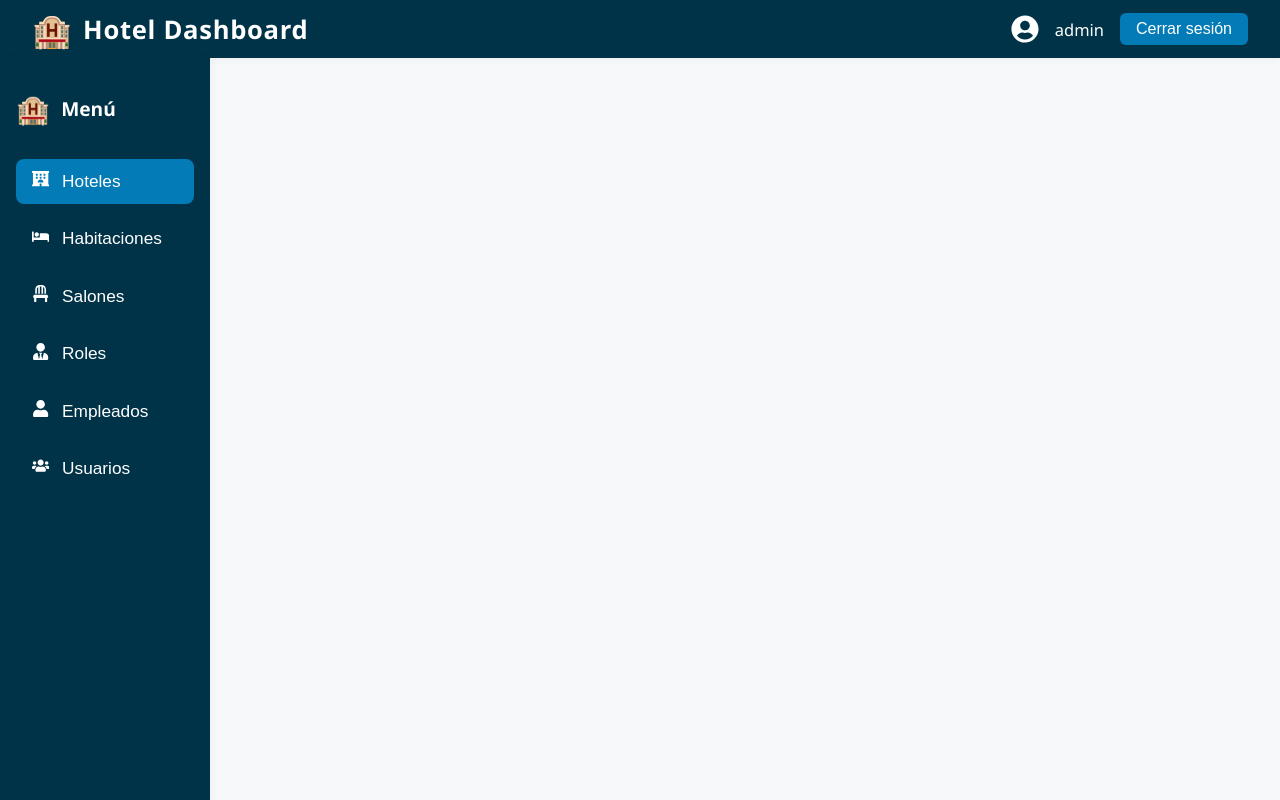
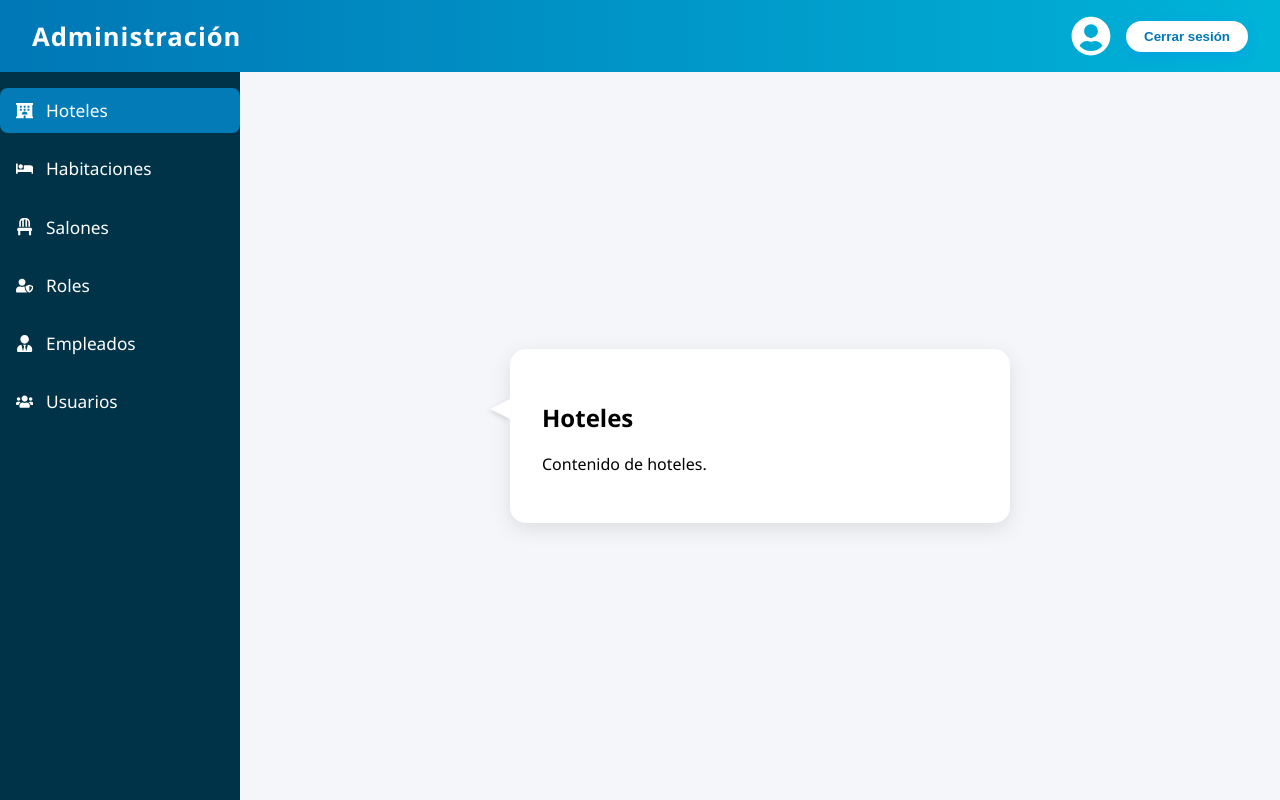
Before and after one commit to vanessaG0906/front, a React (Vite) app: page /dashboard/hoteles in a window 1280 px wide. Built offline with nearby package versions, Linux system fonts and the light colour scheme; sample sign-in values are in the browser's storage.

Commit message:
login final  cambios al dashboard

```diff
--- a/src/App.jsx
+++ b/src/App.jsx
@@ -1,6 +1,7 @@
 import { BrowserRouter as Router, Routes, Route, Navigate } from "react-router-dom";
 import Login from "./pages/Login";
 import Dashboard from "./pages/Dashboard";
+import PrivateRoute from "./components/PrivateRoute";
 
 function App() {
   return (
@@ -8,7 +9,13 @@ function App() {
       <Routes>
         <Route path="/" element={<Navigate to="/login" />} />
         <Route path="/login" element={<Login />} />
+
+
+
+        <Route element={<PrivateRoute />}>
         <Route path="/dashboard/*" element={<Dashboard />} />
+        </Route>
+
       </Routes>
     </Router>
   );
--- a/src/components/Navbar.css
+++ b/src/components/Navbar.css
@@ -1,32 +1,44 @@
 .navbar {
-  background: #004466;
+  background: linear-gradient(90deg, #0077b6 0%, #00b4d8 100%);
   color: white;
   padding: 1rem 2rem;
   display: flex;
   justify-content: space-between;
   align-items: center;
-  box-shadow: 0 2px 6px rgba(0,0,0,0.07);
+  box-shadow: 0 4px 15px rgba(0, 132, 255, 0.3);
+  font-family: 'Segoe UI', 'Roboto', Arial, sans-serif;
+  user-select: none;
 }
 
 .navbar-logo {
-  font-weight: bold;
-  font-size: 22px;
+  font-weight: 700;
+  font-size: 1.6rem;
+  letter-spacing: 1px;
 }
 
-.navbar-links {
+.navbar-user {
   display: flex;
-  gap: 1.5rem;
+  align-items: center;
+  gap: 15px;
 }
 
-.navbar-links a {
-  color: white;
-  text-decoration: none;
+.navbar-logout {
+  background: white;
+  color: #0077b6;
+  border: none;
+  padding: 8px 18px;
+  border-radius: 20px;
   font-weight: 600;
-  transition: color 0.2s;
+  cursor: pointer;
+  box-shadow: 0 4px 12px rgba(0, 132, 255, 0.3);
+  transition: background-color 0.25s, color 0.25s;
 }
 
-.navbar-links a:hover {
-  color: #66a6ff;
+.navbar-logout:hover {
+  background: #005f85;
+  color: white;
+  box-shadow: 0 6px 15px rgba(0, 95, 133, 0.8);
+  transform: scale(1.05);
 }
 
 @media (max-width: 600px) {
@@ -35,8 +47,7 @@
     align-items: flex-start;
     padding: 0.8rem 1rem;
   }
-  .navbar-links {
-    gap: 1rem;
-    margin-top: 0.7rem;
+  .navbar-user {
+    margin-top: 0.5rem;
   }
 }
--- a/src/components/Navbar.jsx
+++ b/src/components/Navbar.jsx
@@ -1,18 +1,27 @@
 import React from "react";
+import { useNavigate } from "react-router-dom";
 import { FaUserCircle } from "react-icons/fa";
-import './Navbar.css'
+import './Navbar.css';
 
 export default function Navbar() {
+  const navigate = useNavigate();
+
+  const handleLogout = () => {
+  localStorage.removeItem("token");
+  navigate("/login", { replace: true });
+};
+
+
   return (
     <header className="navbar">
       <div className="navbar-logo">
-        <span role="img" aria-label="hotel" style={{ fontSize: "2rem" }}>🏨</span>
-        <span className="navbar-title">Hotel Dashboard</span>
+        <span className="navbar-title">Administración</span>
       </div>
       <div className="navbar-user">
-        <FaUserCircle size={28} />
-        <span className="navbar-username">admin</span>
-        <button className="navbar-logout">Cerrar sesión</button>
+        <FaUserCircle size={40} />
+        <button className="navbar-logout" onClick={handleLogout}>
+          Cerrar sesión
+        </button>
       </div>
     </header>
   );
--- /dev/null
+++ b/src/components/PrivateRoute.jsx
@@ -0,0 +1,7 @@
+import { Navigate, Outlet } from "react-router-dom";
+
+export default function PrivateRoute() {
+  const token = localStorage.getItem("token");
+
+  return token ? <Outlet /> : <Navigate to="/login" replace />;
+}
--- a/src/components/Sidebar.css
+++ b/src/components/Sidebar.css
@@ -5,40 +5,29 @@
   display: flex;
   flex-direction: column;
   padding: 2rem 1rem;
-  min-height: 100vh;
-  box-shadow: 2px 0 8px rgba(0,0,0,0.04);
-}
-
-.sidebar-logo {
-  display: flex;
-  align-items: center;
-  gap: .7rem;
-  margin-bottom: 2rem;
-}
-
-.sidebar-title {
-  font-size: 1.2rem;
-  font-weight: bold;
+  box-shadow: 2px 0 8px rgba(0, 0, 0, 0.04);
 }
 
 .sidebar-nav {
   display: flex;
   flex-direction: column;
-  gap: .8rem;
+  gap: 0.8rem;
 }
 
+/* Aplicado a NavLink automáticamente si está activo */
 .sidebar-btn {
   background: transparent;
   border: none;
   color: #fff;
-  padding: .7rem 1rem;
+  padding: 0.7rem 1rem;
   display: flex;
   align-items: center;
-  gap: .8rem;
+  gap: 0.8rem;
   font-size: 1.08rem;
   border-radius: 8px;
   cursor: pointer;
   transition: background 0.19s;
+  text-decoration: none;
 }
 
 .sidebar-btn.active,
--- a/src/components/Sidebar.jsx
+++ b/src/components/Sidebar.jsx
@@ -1,37 +1,36 @@
-import { useNavigate, useLocation } from "react-router-dom";
-import { FaHotel, FaBed, FaChair, FaUserTie, FaUser, FaUsers } from "react-icons/fa";
+import { NavLink } from "react-router-dom";
+import {
+  FaHotel,
+  FaBed,
+  FaUsers,
+  FaUserTie,
+  FaChair,
+  FaUserShield
+} from "react-icons/fa";
 import "./Sidebar.css";
 
-const menu = [
-  { label: "Hoteles", route: "hoteles", icon: <FaHotel /> },
-  { label: "Habitaciones", route: "habitaciones", icon: <FaBed /> },
-  { label: "Salones", route: "salones", icon: <FaChair /> },
-  { label: "Roles", route: "roles", icon: <FaUserTie /> },
-  { label: "Empleados", route: "empleados", icon: <FaUser /> },
-  { label: "Usuarios", route: "usuarios", icon: <FaUsers /> },
-];
-
 export default function Sidebar() {
-  const navigate = useNavigate();
-  const { pathname } = useLocation();
-
   return (
     <aside className="sidebar">
-      <div className="sidebar-logo">
-        <span role="img" aria-label="hotel" style={{ fontSize: "1.7rem" }}>🏨</span>
-        <span className="sidebar-title">Menú</span>
-      </div>
       <nav className="sidebar-nav">
-        {menu.map((item) => (
-          <button
-            className={`sidebar-btn${pathname.includes(item.route) ? " active" : ""}`}
-            key={item.route}
-            onClick={() => navigate(`/dashboard/${item.route}`)}
-          >
-            <span className="sidebar-icon">{item.icon}</span>
-            <span className="sidebar-label">{item.label}</span>
-          </button>
-        ))}
+        <NavLink to="/dashboard/hoteles" className="sidebar-btn">
+          <FaHotel /> <span>Hoteles</span>
+        </NavLink>
+        <NavLink to="/dashboard/habitaciones" className="sidebar-btn">
+          <FaBed /> <span>Habitaciones</span>
+        </NavLink>
+        <NavLink to="/dashboard/salones" className="sidebar-btn">
+          <FaChair /> <span>Salones</span>
+        </NavLink>
+        <NavLink to="/dashboard/roles" className="sidebar-btn">
+          <FaUserShield /> <span>Roles</span>
+        </NavLink>
+        <NavLink to="/dashboard/empleados" className="sidebar-btn">
+          <FaUserTie /> <span>Empleados</span>
+        </NavLink>
+        <NavLink to="/dashboard/usuarios" className="sidebar-btn">
+          <FaUsers /> <span>Usuarios</span>
+        </NavLink>
       </nav>
     </aside>
   );
--- a/src/components/TablaHoteles.jsx
+++ b/src/components/TablaHoteles.jsx
@@ -1,30 +1,25 @@
-import React from "react";
+import { useLocation } from "react-router-dom";
+
 export default function TablaHoteles() {
-  const hoteles = [
-    { id: 1, nombre: "Hotel Central", ciudad: "Quito" },
-    { id: 2, nombre: "Hotel del Lago", ciudad: "Guayaquil" },
-  ];
+  const location = useLocation();
+
+  const arrowPositions = {
+    "/dashboard/hoteles": "50px",
+    "/dashboard/habitaciones": "100px",
+    "/dashboard/salones": "150px",
+    "/dashboard/roles": "200px",
+    "/dashboard/empleados": "250px",
+    "/dashboard/usuarios": "300px",
+  };
+
+  const arrowTop = arrowPositions[location.pathname] || "50px";
+
   return (
-    <section className="dashboard-section">
-      <h2>Hoteles</h2>
-      <table>
-        <thead>
-          <tr>
-            <th>ID</th>
-            <th>Nombre</th>
-            <th>Ciudad</th>
-          </tr>
-        </thead>
-        <tbody>
-          {hoteles.map(h => (
-            <tr key={h.id}>
-              <td>{h.id}</td>
-              <td>{h.nombre}</td>
-              <td>{h.ciudad}</td>
-            </tr>
-          ))}
-        </tbody>
-      </table>
-    </section>
+    <div className="centered-card">
+      <div className="arrow-box" style={{ "--arrow-top": arrowTop }}>
+        <h2>Hoteles</h2>
+        <p>Contenido de hoteles.</p>
+      </div>
+    </div>
   );
 }
--- a/src/pages/Dashboard.css
+++ b/src/pages/Dashboard.css
@@ -1,73 +1,65 @@
-body {
-  background: #f4f6fa;
-}
-
-.dashboard-wrapper {
+/* Estilo raíz del dashboard */
+.dashboard-root {
   height: 100vh;
   width: 100vw;
   display: flex;
   flex-direction: column;
+  background-color: #f4f6fa;
 }
 
-.navbar {
-  height: 58px;
-  background: #003348;
-  color: #fff;
-  display: flex;
-  justify-content: space-between;
-  align-items: center;
-  padding: 0 2rem;
-  box-shadow: 0 2px 8px rgba(0,0,0,0.04);
-}
-
-.navbar-logo {
-  display: flex;
-  align-items: center;
-  gap: 0.7rem;
-}
-
-.navbar-title {
-  font-size: 1.6rem;
-  font-weight: 700;
-  letter-spacing: .7px;
-}
-
-.navbar-user {
-  display: flex;
-  align-items: center;
-  gap: 1rem;
-}
-
-.navbar-username {
-  font-size: 1.03rem;
-  font-weight: 500;
-}
-
-.navbar-logout {
-  background: #037bb6;
-  color: #fff;
-  border: none;
-  border-radius: 6px;
-  padding: 7px 16px;
-  font-size: 1rem;
-  cursor: pointer;
-  transition: background 0.2s;
-}
-.navbar-logout:hover {
-  background: #025a8a;
-}
-
-.dashboard-container {
+/* Contenedor principal debajo de la navbar */
+.dashboard-main {
   display: flex;
   flex: 1;
-  background: #f4f6fa;
-  min-height: 0;
-  height: calc(100vh - 58px);
+  height: calc(100vh - 58px); /* altura restante después de la navbar */
   overflow: hidden;
 }
 
+/* Sidebar (asegúrate de usar esta clase en tu componente Sidebar) */
+.sidebar {
+  width: 240px;
+  background-color: #003348;
+  padding: 1rem 0;
+  display: flex;
+  flex-direction: column;
+  color: white;
+}
+
+/* Contenido principal */
 .dashboard-content {
   flex: 1;
-  padding: 2.5rem 2.5rem 2rem 2.5rem;
+  padding: 2rem;
   overflow-y: auto;
+  background-color: #f4f6fa;
 }
+
+.centered-card {
+  display: flex;
+  justify-content: center;
+  align-items: center;
+  height: 100%;
+}
+
+.arrow-box {
+  position: relative;
+  background: white;
+  padding: 2rem;
+  border-radius: 16px;
+  box-shadow: 0 6px 20px rgba(0, 0, 0, 0.1);
+  min-width: 500px;
+  max-width: 700px;
+}
+
+/* Flechita dinámica */
+.arrow-box::before {
+  content: "";
+  position: absolute;
+  left: -20px;
+  top: var(--arrow-top, 30px); /* aquí usamos la posición dinámica */
+  width: 0;
+  height: 0;
+  border-top: 10px solid transparent;
+  border-bottom: 10px solid transparent;
+  border-right: 20px solid white;
+  filter: drop-shadow(-2px 2px 2px rgba(0, 0, 0, 0.1));
+}
--- a/src/pages/Login.css
+++ b/src/pages/Login.css
@@ -1,113 +1,150 @@
 html, body, #root {
-  height: 100vh;
-  min-height: 100vh;
-  width: 100vw;
+  height: 100%;
   margin: 0;
-  padding: 0;
-  box-sizing: border-box;
-  overflow: hidden;
-  background: #f6f8fa;
-  font-family: 'Segoe UI', 'Roboto', Arial, sans-serif;
+  font-family: 'Segoe UI', 'Roboto', sans-serif;
+  background: linear-gradient(145deg, #f0f4f8, #dbe9f1);
+  display: flex;
+  align-items: center;
+  justify-content: center;
 }
 
 .login-bg {
-  height: 100vh;
-  width: 100vw;
+  width: 100%;
   display: flex;
+  justify-content: center;
   align-items: center;
-  justify-content: center;
-  background: inherit;
-  margin: 0;
-  padding: 0;
-  box-sizing: border-box;
 }
 
 .login-form {
-  background: #fff;
-  padding: 2.5rem 2.5rem 2rem 2.5rem;
-  border-radius: 22px;
-  box-shadow: 0 8px 32px 0 rgba(0, 60, 120, 0.16);
-  min-width: 0;
-  max-width: 95vw;
-  width: 370px;
+  background: #ffffff;
+  padding: 3rem 2.5rem;
+  border-radius: 16px;
+  box-shadow: 0 15px 35px rgba(0, 0, 0, 0.08);
+  width: 100%;
+  max-width: 400px;
   display: flex;
   flex-direction: column;
   gap: 1.5rem;
-  box-sizing: border-box;
-  margin: 0 auto;
-  transition: box-shadow 0.2s;
-}
-
-.login-form:hover {
-  box-shadow: 0 12px 40px 0 rgba(0, 40, 80, 0.20);
+  animation: fadeIn 0.5s ease-in-out;
 }
 
 .login-form h2 {
+  margin: 0;
   text-align: center;
-  color: #083b5c;
-  margin-bottom: 10px;
   font-size: 2rem;
-  letter-spacing: 1px;
-  font-weight: 700;
+  color: #05445e;
 }
 
 .form-group {
   display: flex;
   flex-direction: column;
-  gap: 0.4rem;
 }
 
 .form-group label {
+  margin-bottom: 6px;
   font-weight: 600;
-  color: #083b5c;
-  font-size: 1rem;
-  margin-bottom: 2px;
+  color: #333;
 }
 
 .form-group input {
-  padding: 10px 12px;
-  border: 1.5px solid #b6d0e2;
-  border-radius: 8px;
+  padding: 10px 14px;
+  border: 1.5px solid #ccdbe2;
+  border-radius: 10px;
   font-size: 1rem;
-  transition: border 0.2s, box-shadow 0.2s;
   outline: none;
-  background: #fafdff;
-  color: #194276;
+  transition: border 0.3s, box-shadow 0.3s;
+  background: #f7fafc;
 }
 
 .form-group input:focus {
-  border-color: #28a1e0;
-  box-shadow: 0 0 0 2px #94d3f7;
+  border-color: #00aaff;
+  box-shadow: 0 0 0 3px rgba(0, 170, 255, 0.2);
 }
 
 .login-form button {
-  width: 100%;
-  background: linear-gradient(90deg, #0077b6 0%, #00b4d8 100%);
-  color: #fff;
-  padding: 12px 0;
+  background: linear-gradient(90deg, #00b4d8, #0077b6);
   border: none;
-  border-radius: 8px;
-  font-weight: 700;
-  font-size: 1.08rem;
+  padding: 12px;
+  color: white;
+  font-size: 1.1rem;
+  font-weight: bold;
+  border-radius: 10px;
   cursor: pointer;
-  margin-top: 6px;
-  letter-spacing: 0.5px;
-  box-shadow: 0 2px 12px rgba(0,132,255,0.10);
-  transition: background 0.2s, transform 0.15s;
+  transition: transform 0.2s, background 0.3s;
 }
 
 .login-form button:hover {
-  background: linear-gradient(90deg, #005f85 0%, #0096c7 100%);
-  transform: translateY(-2px) scale(1.03);
+  background: linear-gradient(90deg, #0096c7, #023e8a);
+  transform: scale(1.02);
 }
 
-@media (max-width: 500px) {
-  .login-form {
-    padding: 1.2rem 0.6rem;
-    width: 98vw;
-    max-width: 99vw;
+/* Modal */
+.modal-overlay {
+  position: fixed;
+  inset: 0;
+  background: rgba(0, 0, 0, 0.4);
+  display: flex;
+  justify-content: center;
+  align-items: center;
+  z-index: 10000;
+}
+
+.modal-content {
+  background: white;
+  padding: 2rem;
+  border-radius: 16px;
+  text-align: center;
+  width: 90%;
+  max-width: 340px;
+  box-shadow: 0 10px 25px rgba(0, 0, 0, 0.2);
+  animation: fadeIn 0.4s ease-out;
+}
+
+.modal-icon {
+  font-size: 2.8rem;
+  margin-bottom: 10px;
+}
+
+.modal-icon.success {
+  color: #2ecc71;
+}
+
+.modal-icon.error {
+  color: #e74c3c;
+}
+
+.modal-content p {
+  font-size: 1.1rem;
+  font-weight: 500;
+  margin-bottom: 20px;
+  color: #333;
+}
+
+.modal-content button {
+  background: #0077b6;
+  color: white;
+  border: none;
+  padding: 10px;
+  border-radius: 8px;
+  width: 100%;
+  font-weight: bold;
+  font-size: 1rem;
+  cursor: pointer;
+  transition: background 0.2s;
+}
+
+.modal-content button:hover {
+  background: #005f85;
+}
+
+/* Animación */
+@keyframes fadeIn {
+  from {
+    opacity: 0;
+    transform: scale(0.96);
   }
-  .login-bg {
-    padding: 0;
+  to {
+    opacity: 1;
+    transform: scale(1);
   }
 }
```
Also changed, not shown: src/pages/Login.jsx (+39 -11 lines).
